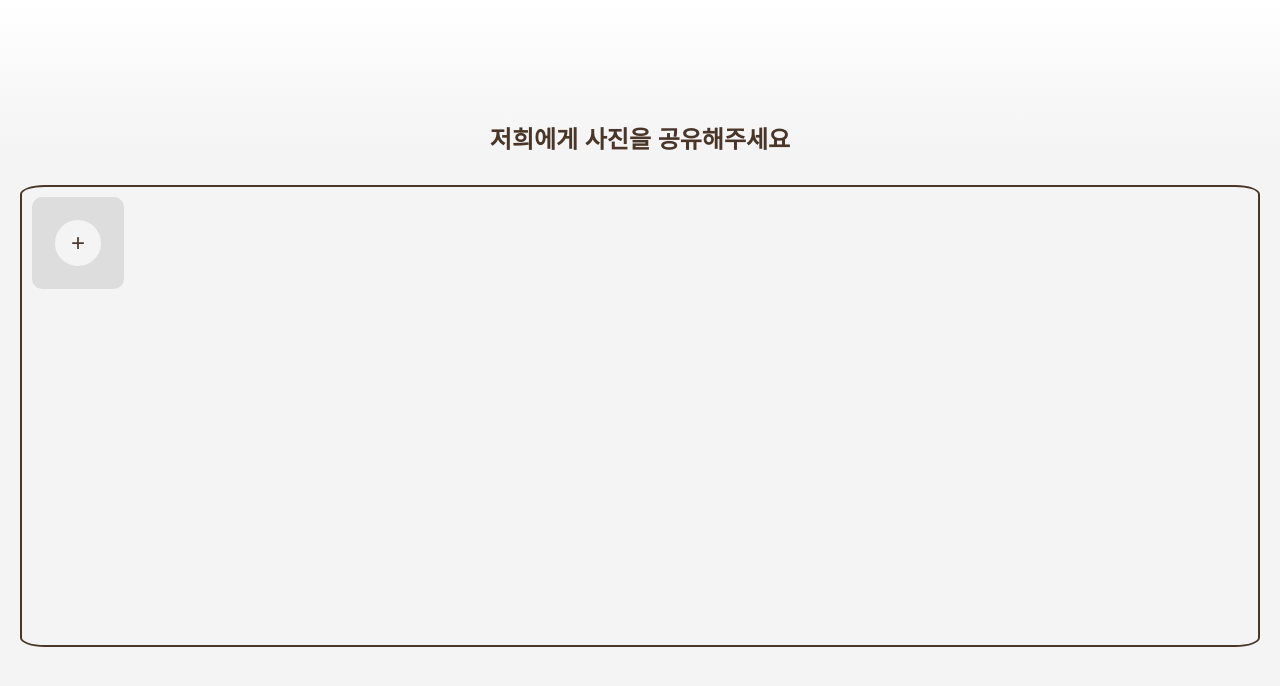
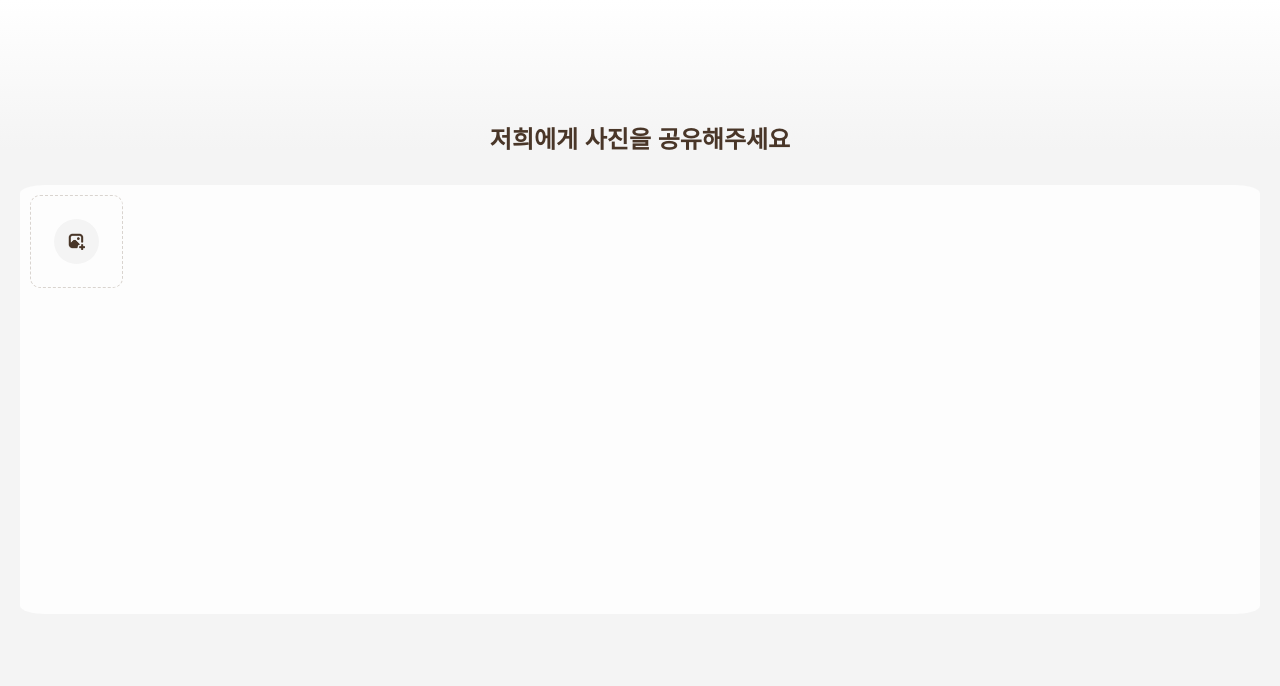
Before and after one commit to rct3232/wedding-invitation, a Next.js app: page /share-photo in a window 1280 px wide. Shown: the top 686 px of the page. Built offline with nearby package versions, Linux system fonts and the light colour scheme; a web font is replaced by a local one.

Commit message:
update: share-photo style update

```diff
--- a/src/app/globals.css
+++ b/src/app/globals.css
@@ -37,7 +37,7 @@ body {
 
 body {
   width: auto;
-  height: 100vh;
+  height: 100svh;
   font-family: Arial, Helvetica, sans-serif;
   -webkit-font-smoothing: antialiased;
   -moz-osx-font-smoothing: grayscale;
--- a/src/app/page.module.css
+++ b/src/app/page.module.css
@@ -2,7 +2,7 @@
   display: flex;
   justify-content: center;
   align-items: center;
-  height: 100vh;
+  height: 100%;
   background: linear-gradient(to bottom, #d9c8bd 0%, #f4f4f4 50%, #f4f4f4 100%);
 }
 
@@ -26,7 +26,7 @@
 
 .page {
   position: fixed;
-  min-height: 100svh;
+  height: 100%;
   width: 400px;
   left: 50%;
   top: 0;
@@ -38,7 +38,7 @@
   flex-direction: column;
   position: relative;
   width: 100%;
-  height: 100svh;
+  height: 100%;
   overflow-y: auto;
   overscroll-behavior-y: contain;
   -ms-overflow-style: none;
--- a/src/app/share-photo/modules/FileInput.js
+++ b/src/app/share-photo/modules/FileInput.js
@@ -19,7 +19,7 @@ export default function FileInput({ handleFileChange, isSelecting }) {
       )}
       <div className={styles.addButtonContainer}>
         <label htmlFor="fileInput" className={styles.addButton}>
-          +
+          <img src="/add-image.png" alt="+" style={{ width: '40%', height: 'auto' }} />
         </label>
         <input
           id="fileInput"
--- a/src/app/share-photo/page.module.css
+++ b/src/app/share-photo/page.module.css
@@ -5,7 +5,7 @@
   flex-grow: 1;
   position: relative;
   width: 100%;
-  height: 100svh;
+  height: 100%;
   gap: 30px;
   padding: 15svh 20px 20px 20px;
   background: linear-gradient(
@@ -26,10 +26,12 @@
 
 .galleryContainer {
   width: 100%;
-  height: 70%;
+  height: 65%;
   overflow-y: auto;
   overflow-x: hidden;
-  border: 2px solid var(--foreground);
+  border: none;
+  background-color: var(--background); /* fallback */
+  background-color: color-mix(in srgb, var(--background) 20%, #ffffff 80%);
   border-radius: 2%;
 }
 
@@ -67,8 +69,7 @@
   display: flex;
   justify-content: center;
   align-items: center;
-  background-color: #dddddd;
-  border: 2px #dddddd;
+  border: #d9d4cf 1px dashed;
   border-radius: 10px;
   cursor: pointer;
 }
@@ -79,7 +80,6 @@
   display: flex;
   justify-content: center;
   align-items: center;
-  border: 2px solid var(--background);
   border-radius: 50%;
   font-size: 24px;
   color: var(--foreground);
@@ -155,7 +155,7 @@
   left: 0;
   width: 100%;
   height: 100%;
-  background-color: rgba(0, 0, 0, 0.5);
+  background-color: #dddddd80;
   display: flex;
   justify-content: center;
   align-items: center;
@@ -165,8 +165,8 @@
 .spinner {
   width: 50px;
   height: 50px;
-  border: 5px solid #f3f3f3;
-  border-top: 5px solid #3498db;
+  border: 5px solid #dddddd;
+  border-top: 5px solid #d9d4cf;
   border-radius: 50%;
   animation: spin 1s linear infinite;
 }
```
Also changed, not shown: public/add-image.png (added).
